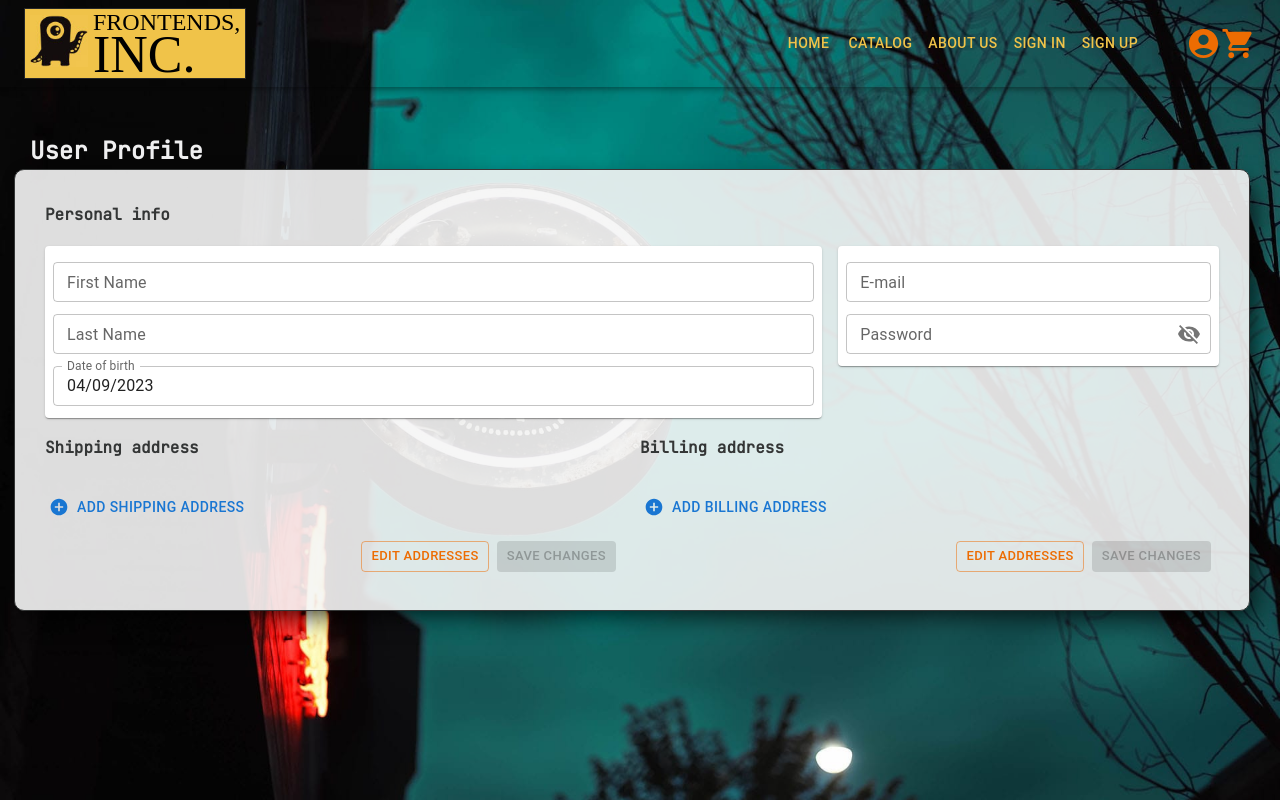
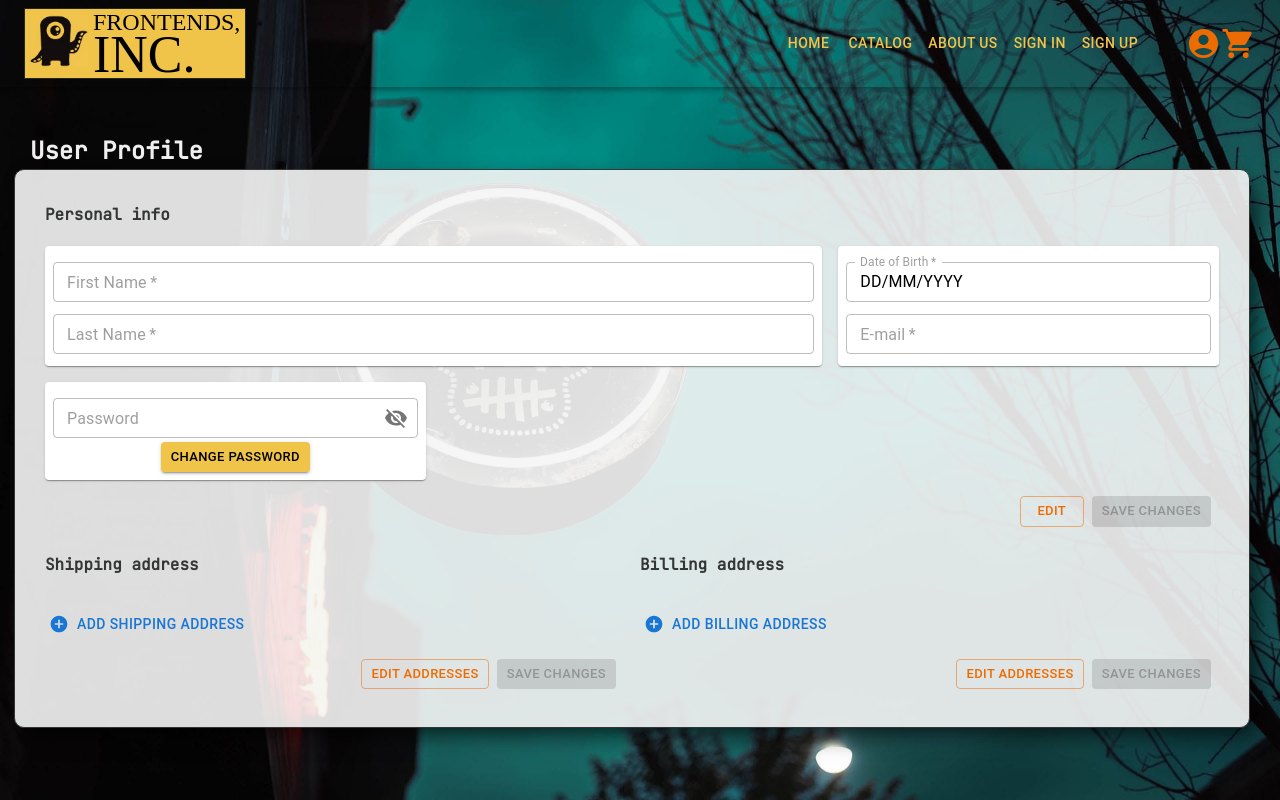
Before and after one commit to maximiloi/eCommerce-Application, a React (Vite) app in the folder monster-shop/: page /profile in a window 1280 px wide. Built offline with nearby package versions, Linux system fonts and the light colour scheme; a web font is replaced by a local one; what @commercetools/sdk-client-v2 would draw is missing.

Commit message:
feat: add buttons, select and date input

```diff
--- a/monster-shop/src/components/FormSignUp/FormSignUp.tsx
+++ b/monster-shop/src/components/FormSignUp/FormSignUp.tsx
@@ -122,6 +122,7 @@ export default function FormSignUp() {
         name="dateOfBirth"
         label="Date of Birth"
         required
+        disabled={false}
         rules={{
           required: 'Date of Birth is required',
           validate: validateDateBirth,
@@ -177,6 +178,7 @@ export default function FormSignUp() {
             name="shippingCountry"
             label="Country"
             required
+            disabled={false}
             options={countries}
             rules={{
               required: 'Country is required',
@@ -249,6 +251,7 @@ export default function FormSignUp() {
               name="billingCountry"
               label="Country"
               required
+              disabled={false}
               options={countries}
               rules={{
                 required: 'Country is required',
--- a/monster-shop/src/components/Inputs/DateInput.tsx
+++ b/monster-shop/src/components/Inputs/DateInput.tsx
@@ -9,10 +9,11 @@ function DateInput(
   props: {
     label: string;
     required: boolean;
+    disabled: boolean;
   } & UseControllerProps<FormValues | CustomerSignin>
 ) {
   const { field, fieldState } = useController(props);
-  const { label, required } = props;
+  const { label, required, disabled } = props;
 
   return (
     <LocalizationProvider dateAdapter={AdapterDayjs}>
@@ -23,6 +24,7 @@ function DateInput(
         format="DD/MM/YYYY"
         fullWidth
         required={required}
+        disabled={disabled}
         label={label}
         slotProps={{
           textField: {
--- a/monster-shop/src/components/Inputs/SelectInput.tsx
+++ b/monster-shop/src/components/Inputs/SelectInput.tsx
@@ -8,11 +8,12 @@ function SelectInput(
   props: {
     label: string;
     required: boolean;
+    disabled: boolean;
     options: Array<SelectOption>;
   } & UseControllerProps<FormValues | CustomerSignin>
 ) {
   const { field, fieldState } = useController(props);
-  const { label, required, options } = props;
+  const { label, required, disabled, options } = props;
 
   return (
     <TextField
@@ -22,6 +23,7 @@ function SelectInput(
       select
       fullWidth
       required={required}
+      disabled={disabled}
       label={label}
       error={!!fieldState.error}
       helperText={fieldState.error?.message || ''}
--- a/monster-shop/src/components/PersonalInfo/PersonalInfo.tsx
+++ b/monster-shop/src/components/PersonalInfo/PersonalInfo.tsx
@@ -1,11 +1,14 @@
+import { useState } from 'react';
 import { useForm } from 'react-hook-form';
 import { CustomerSignin } from '@commercetools/platform-sdk';
-import { Grid, Paper, styled } from '@mui/material';
-import dayjs from 'dayjs';
+import { Button, Grid, Paper, styled } from '@mui/material';
+// import dayjs from 'dayjs';
 import TextFieldInput from '../Inputs/TextFieldInput';
-// import ColoredBtn from '../ColoredBtn/ColoredBtn';
+import ColoredBtn from '../ColoredBtn/ColoredBtn';
 import User from '../../api/user';
-import validatePassword from '../../helper/validatePassword';
+import { FormValues } from '../../types/signupFormValues';
+import validateDateBirth from '../../helper/validateDateBirth';
+import DateInput from '../Inputs/DateInput';
 
 const Item = styled(Paper)(({ theme }) => ({
   backgroundColor: theme.palette.mode === 'dark' ? '#1A2027' : '#fff',
@@ -17,16 +20,28 @@ const Item = styled(Paper)(({ theme }) => ({
 
 function PersonalInfo() {
   const { data } = User;
-
-  const { control } = useForm<CustomerSignin>({
+  // const dataValue = dayjs(data?.dateOfBirth).toDate();
+  // dayjs(data?.dateOfBirth).format('DD/MM/YYYY');
+  // console.log(data?.email);
+  const [editMode, setEditMode] = useState(false);
+  const { control, handleSubmit } = useForm<FormValues | CustomerSignin>({
     defaultValues: {
+      firstName: data?.firstName,
+      lastName: data?.lastName,
+      dateOfBirth: '', // dataValue -> Date object needed
       email: data?.email,
-      password: '',
+      password: data?.password,
     },
     mode: 'onChange',
   });
 
+  const onSubmit = async (newData: CustomerSignin) => {
+    console.log(newData);
+    setEditMode(false);
+  };
+
   return (
+    <form onSubmit={handleSubmit(onSubmit)}>
       <Grid container spacing={2}>
         <Grid item xs={12} md={8}>
           <Item>
@@ -34,55 +49,108 @@ function PersonalInfo() {
               name="firstName"
               control={control}
               label="First Name"
-            defaultValue={data?.firstName}
-            required={false}
-            disabled={false}
+              required
+              disabled={!editMode}
+              rules={{
+                required: 'First name is required',
+                pattern: {
+                  value: /^[a-zA-Z\u0400-\u04FFҐґЁёІіЇїЎў]+$/u,
+                  message: 'Invalid first name',
+                },
+              }}
             />
             <TextFieldInput
               name="lastName"
               control={control}
               label="Last Name"
-            defaultValue={data?.lastName}
-            required={false}
-            disabled={false}
+              required
+              disabled={!editMode}
+              rules={{
+                required: 'Last name is required',
+                pattern: {
+                  value: /^[a-zA-Z\u0400-\u04FFҐґЁёІіЇїЎў]+$/u,
+                  message: 'Invalid last name',
+                },
+              }}
+            />
+          </Item>
+        </Grid>
+        <Grid item xs={12} md={4}>
+          <Item>
+            <DateInput
+              name="dateOfBirth"
+              control={control}
+              label="Date of Birth"
+              required
+              disabled={!editMode}
+              rules={{
+                required: 'Date of Birth is required',
+                validate: validateDateBirth,
+              }}
             />
             <TextFieldInput
-            name="dateOfBirth"
+              name="email"
               control={control}
-            label="Date of birth"
-            defaultValue={dayjs(data?.dateOfBirth).format('DD/MM/YYYY')}
-            required={false}
-            disabled={false}
+              label="E-mail"
+              required
+              disabled={!editMode}
+              rules={{
+                required: 'Enter your e-mail, required field',
+                pattern: {
+                  value: /[a-z0-9._%+-]+@[a-z0-9.-]+\.[a-z]{2,4}$/i,
+                  message: 'Enter valid e-mail',
+                },
+              }}
             />
           </Item>
         </Grid>
         <Grid item xs={12} md={4}>
           <Item>
             <TextFieldInput
-            name="email"
-            control={control}
-            label="E-mail"
-            required={false}
-            disabled={false}
-          />
-          <TextFieldInput
               name="password"
               control={control}
               label="Password"
               required={false}
+              disabled
+            />
+            <ColoredBtn
+              type="button"
+              size="small"
+              variant="contained"
               disabled={false}
-            rules={{
-              required: 'Enter your password, required field',
-              minLength: {
-                value: 8,
-                message: 'Password must have at least 8 characters',
-              },
-              validate: validatePassword,
-            }}
-          />
+            >
+              Change Password
+            </ColoredBtn>
           </Item>
         </Grid>
+        <Grid
+          item
+          xs={12}
+          sx={{ display: 'flex', justifyContent: 'flex-end', p: 1 }}
+        >
+          <Button
+            type="button"
+            variant="outlined"
+            size="small"
+            color="warning"
+            sx={{ mr: 1 }}
+            disabled={editMode}
+            onClick={() => setEditMode(true)}
+          >
+            Edit
+          </Button>
+
+          <ColoredBtn
+            type="submit"
+            size="small"
+            variant="contained"
+            disabled={!editMode}
+          >
+            Save Changes
+          </ColoredBtn>
         </Grid>
+      </Grid>
+    </form>
   );
 }
 
--- a/monster-shop/src/components/ProfileAddress/ProfileAddress.tsx
+++ b/monster-shop/src/components/ProfileAddress/ProfileAddress.tsx
@@ -10,6 +10,8 @@ import User from '../../api/user';
 import TextFieldInput from '../Inputs/TextFieldInput';
 import ColoredBtn from '../ColoredBtn/ColoredBtn';
 import { FormValues } from '../../types/signupFormValues';
+import SelectInput from '../Inputs/SelectInput';
+import { countries } from '../../helper/variables';
 
 const Item = styled(Paper)(({ theme }) => ({
   backgroundColor: theme.palette.mode === 'dark' ? '#1A2027' : '#fff',
@@ -34,7 +36,7 @@ interface AddressValueType {
 function convertToDefaultValues(
   typeAddressArray: AddressValueType[]
 ): Record<string, string> {
-  console.log('typeAddressArray: ', typeAddressArray);
+  // console.log('typeAddressArray: ', typeAddressArray);
   return typeAddressArray.reduce((defaultValues, address) => {
     return {
       ...defaultValues,
@@ -75,11 +77,7 @@ function ProfileAddress({ addressType }: AddressProps) {
   const isSmallScreen = useMediaQuery(theme.breakpoints.down('md'));
   const spacing = isSmallScreen ? 0 : 2;
 
-  const {
-    handleSubmit,
-    // formState: { isValid },
-    control,
-  } = useForm<FormValues | CustomerSignin>({
+  const { handleSubmit, control } = useForm<FormValues | CustomerSignin>({
     mode: 'onChange',
     defaultValues: { address: defaultValues },
   });
@@ -113,31 +111,61 @@ function ProfileAddress({ addressType }: AddressProps) {
                   name={`address.addressStreet_${address.id}`}
                   control={control}
                   label="Street"
-                  required={false}
+                  required
                   disabled={!editMode}
+                  rules={{
+                    required: 'Street is required',
+                    minLength: {
+                      value: 1,
+                      message: 'Street must contain at least one character',
+                    },
+                  }}
                 />
                 <TextFieldInput
                   name={`address.addressCity_${address.id}`}
                   control={control}
                   label="City"
-                  required={false}
+                  required
                   disabled={!editMode}
+                  rules={{
+                    required: 'City is required',
+                    minLength: {
+                      value: 1,
+                      message: 'City must contain at least one character',
+                    },
+                  }}
                 />
               </Grid>
               <Grid item xs={12} md={6}>
                 <TextFieldInput
                   name={`address.addressPostalCode_${address.id}`}
                   control={control}
-                  label="Postal Code"
-                  required={false}
+                  label="Postal code"
+                  required
                   disabled={!editMode}
+                  rules={{
+                    required: 'Postal code is required',
+                    minLength: {
+                      value: 1,
+                      message:
+                        'Postal code must contain at least one character',
+                    },
+                  }}
                 />
-                <TextFieldInput
+                <SelectInput
                   name={`address.addressCountry_${address.id}`}
                   control={control}
                   label="Country"
-                  required={false}
+                  required
                   disabled={!editMode}
+                  options={countries}
+                  rules={{
+                    required: 'Country is required',
+                    pattern: {
+                      value: /^[A-Z]{2}$/,
+                      message: 'Enter valid Country',
+                    },
+                  }}
                 />
               </Grid>
             </Grid>
--- a/monster-shop/src/helper/validateDateBirth.ts
+++ b/monster-shop/src/helper/validateDateBirth.ts
@@ -5,6 +5,7 @@ type ValueType =
   | string
   | boolean
   | undefined
+  | Date
   | FormValues
   | CartResourceIdentifier
   | AddressFields;
--- a/monster-shop/src/helper/validatePassword.ts
+++ b/monster-shop/src/helper/validatePassword.ts
@@ -5,6 +5,7 @@ type ValueType =
   | string
   | boolean
   | undefined
+  | Date
   | CartResourceIdentifier
   | AddressFields;
 
--- a/monster-shop/src/types/signupFormValues.ts
+++ b/monster-shop/src/types/signupFormValues.ts
@@ -7,7 +7,7 @@ export interface FormValues {
   firstName: string;
   lastName: string;
   password: string;
-  dateOfBirth: string | undefined;
+  dateOfBirth: string | undefined | Date;
   shippingStreet: string;
   shippingCity: string;
   shippingPostalCode: string;
```
Lines whose indentation alone changed are shown as unchanged.
